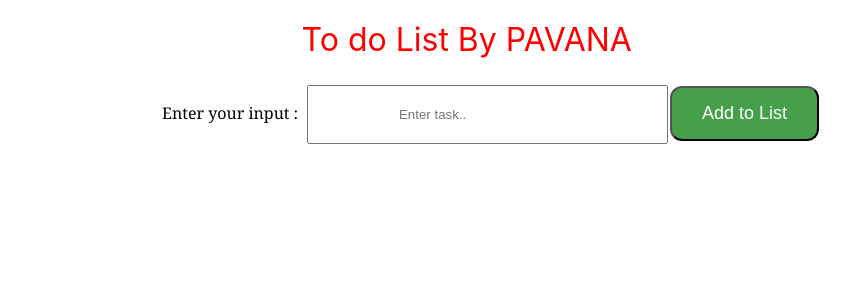
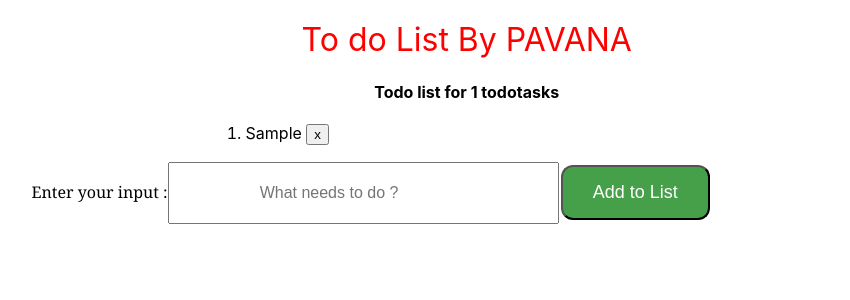
Before and after one commit to pavana31/ReactTodoList, a React (Create React App) app in the folder todoreactapp/: page / in a window 1280 px wide. Both pictures are taken after typing "Sample" into the empty fields and a click on the button "Add to List". Shown: the top 300 px of the page, without its empty margins (140-990 px from the left). Built offline with nearby package versions, Linux system fonts and the light colour scheme.

Commit message:
list is added

```diff
--- a/todoreactapp/src/List.js
+++ b/todoreactapp/src/List.js
@@ -6,13 +6,11 @@ class List extends Component {
         this.state = {  }
     }
     render() {
-        return ( <div></div> );
+        return ( <div>
+            {/* <label>In your list</label> */}
+        </div> );
     }
 }
-
-export default List;
-
-
 //  const List = props => (
 //   <ul>
 //     {
@@ -20,3 +18,4 @@ export default List;
 //     }
 //   </ul>
 // );
+export default List;
--- a/todoreactapp/src/NewTodo.css
+++ b/todoreactapp/src/NewTodo.css
@@ -6,6 +6,10 @@
   margin-top: -5%;
   margin-left: -40%;
   border-bottom: 1px solid rgba(255, 255, 255, 0.3);
+}
+h4 {
+  text-align: center;
+  margin-left: -40%;
 }
 #NewTodo h1 span {
   display: block;
@@ -16,12 +20,12 @@
 }
 #headingh4 {
   font-family: Georgia;
-  margin-left: -5%;
+  margin-left: -20%;
 }
 body {
   background-color: white;
   position: relative;
-  align-items: center;
+  /* align-items: center; */
   padding: 5%;
   margin-left: 22%;
 }
@@ -30,7 +34,9 @@ body {
 }
 #task {
   padding: 20px 90px;
-  margin-left: 1%;
+
+  color: #45a049;
+  font-size: 1em;
 }
 #submit-btn {
   background-color: #45a049;
@@ -46,6 +52,6 @@ body {
 /* .inputClass {
   text-align: left;
 } */
-.NewTodoForm button:hover {
+.NewTodo button:hover {
   background: #82aaff;
 }
--- a/todoreactapp/src/NewTodo.js
+++ b/todoreactapp/src/NewTodo.js
@@ -1,13 +1,14 @@
 import React, { Component} from  "react";
 import  "./NewTodo.css";
-import List from './List';
+// import List from './List';
 // import uuid from "uuid/v4";
 
 
 class NewTodo extends Component {
     constructor(props) {
         super(props);
-        this.state = { items:'' ,
+        this.state = {
+            items:'' ,
             todotasks: [ ]
          } ;
         //  items to store what we are passing the value to our input.
@@ -16,44 +17,88 @@ class NewTodo extends Component {
         // this.handleChange = this.handleChange.bind(this);
         // this.handleSubmit = this.handleSubmit.bind(this);
 
+         this.update= this.update.bind(this);
+        this.add = this.add.bind(this);
+         this.remove = this.remove.bind(this);
 
 
     } // constr ends here
-    addItem (e) {
-        alert("Hi "+e.target.value)
+    // add items
+    add() {
+        this.setState(prev => {
+            return {
+                items: '',
+                todotasks: prev.todotasks.concat(prev.items)
+            };
+        });
     }
-    onChange = (event) => {
-        this.setState({items: event.target.value});
+
+
+    update(event)  {
+        this.setState({
+            items: event.target.value
+        });
+        // alert (this.state.items)
     }
-       onSubmit = (event) => {
-        event.preventDefault();
-    this.setState({items: '', todotasks : [...this.state.items, this.state.todotasks]
-       });
+    //    onSubmit = (event) => {
+    //     event.preventDefault();
+    // this.setState({items: '', todotasks : [...this.state.items, this.state.todotasks]
+    //    });
 
+    //  }
+   remove(key) {
+        this.setState(prev => {
+            let todotasks = [...prev.todotasks];
+
+            todotasks.splice(key, 1);
+
+            return {
+                items: '',
+                todotasks
+            };
+        });
     }
 
     render() {
         return (
             <div>
                <h1 id="heading">To do List
-        <span> By PAVANA {this.state.a}</span></h1>
-                <form id="form" className ="forminput" onSubmit={this.onSubmit} >
+        <span> By PAVANA </span></h1>
+                <h4>Todo list for {this.state.todotasks.length} todotasks</h4>
+                 {/* ul fo remove */}
+                 <ol>
+                    {
+                        this.state.todotasks.map((item, i) => (
+                            <li key={i}>
+                                {item}
+                                {/* {console.log(item)} */}
+                                {' '}
+                                <button
+                                    type="button"
+                                    onClick={() => this.remove(i)}>x</button>
+                            </li>
+                        ))
+                    }
+                </ol>
+
+                {/* <form id="form" className ="forminput" onSubmit={this.onSubmit} > */}
                   <label id="headingh4">Enter your input :</label>
                     <input
                     id="task"
                     className="inputClass"
                     type="text"
-                    placeholder="Enter task.."
+                    placeholder="What needs to do ?"
                     name="task"
+                    // value={this.state.items}
                     value={this.state.items}
-                     onChange={this.onChange}
+                    onChange={this.update}
                     >
 
                     </input>
-                    <button id="submit-btn" aria-pressed="true"  > Add to List</button>
+                    <button id="submit-btn" onClick={this.add} aria-pressed="true"  > Add to List</button>
 
-                    </form>
-                    <List todotasks = {this.state.todotasks}/>
+                    {/* </form>   */}
+                    {/* <List todotasks = {this.state.todotasks}/>  */}
 
             </div>
          );
```
